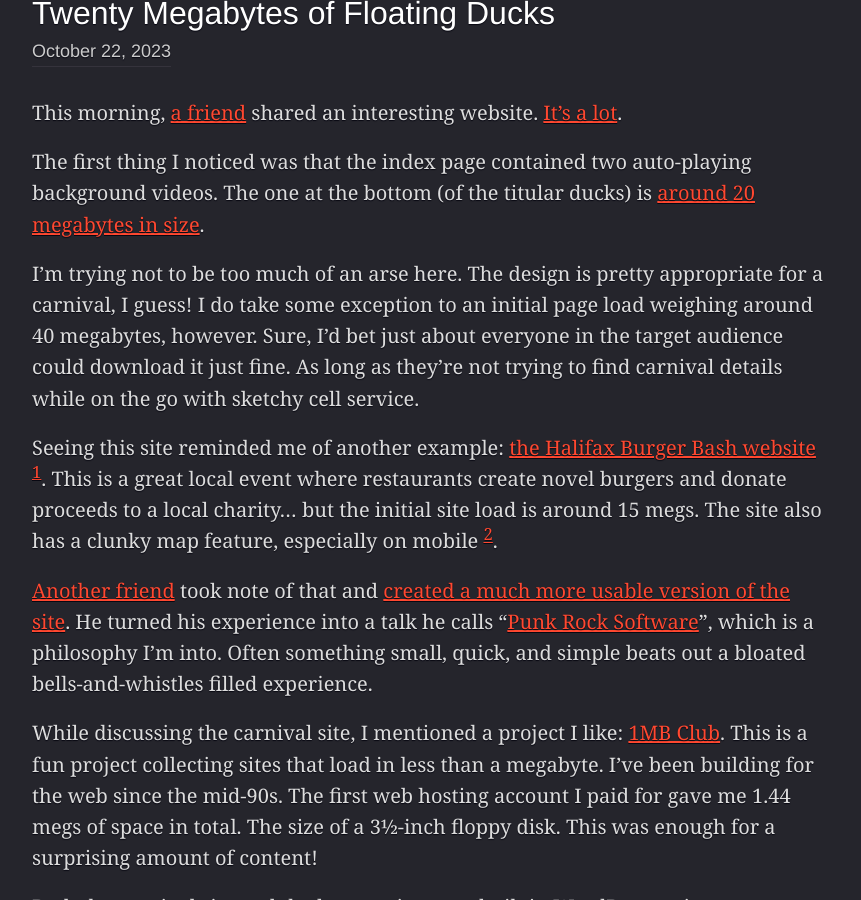
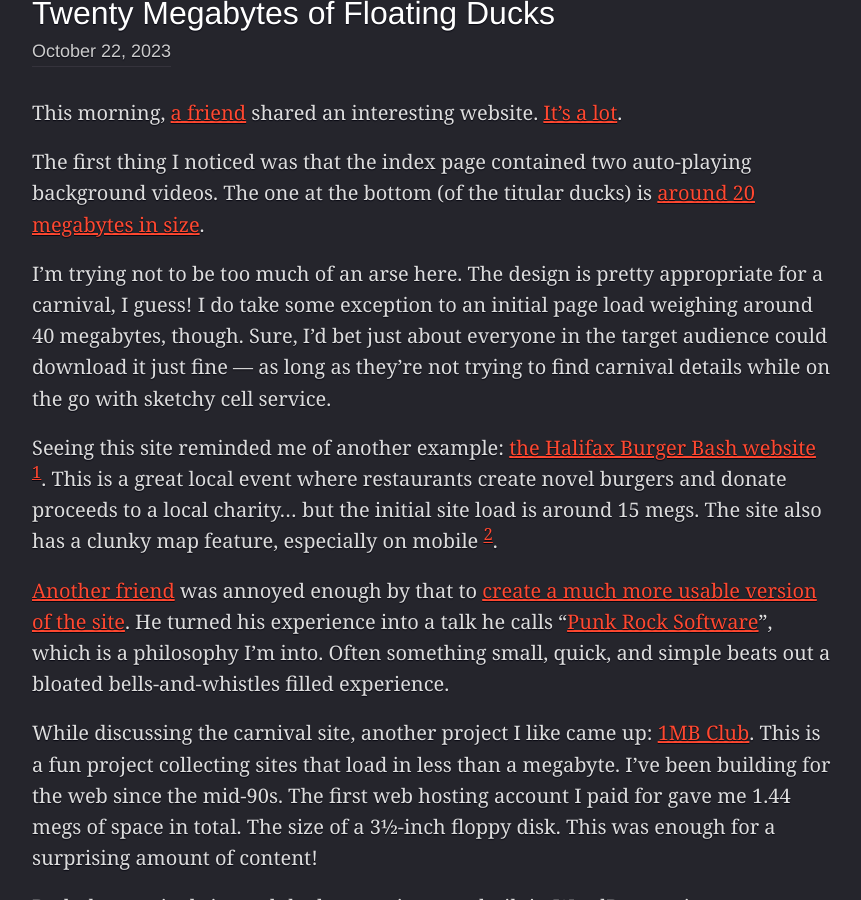
Before and after one commit to gavinanderegg/gavinanderegg.github.io, a Jekyll site: the page built from _posts/2023-10-22-20-megabytes-of-floating-ducks.md, in a window 1280 px wide and 900 px high, scrolled down 197 px. Shown: the whole window, without its empty margins (208-1069 px from the left). Built offline with Jekyll 4.4.1, drawn with Linux system fonts in a browser that asks for light colours.

Commit message:
Minor tweaks

```diff
--- a/_posts/2023-10-22-20-megabytes-of-floating-ducks.md
+++ b/_posts/2023-10-22-20-megabytes-of-floating-ducks.md
@@ -7,13 +7,13 @@
 
 The first thing I noticed was that the index page contained two auto-playing background videos. The one at the bottom (of the titular ducks) is [around 20 megabytes in size](https://eastcoastamusements.ca/wp-content/uploads/2018/05/rubber-ducks-floating-in-carnival-game_wkvxoaoxr__D.mp4).
 
-I'm trying not to be too much of an arse here. The design is pretty appropriate for a carnival, I guess! I do take some exception to an initial page load weighing around 40 megabytes, however. Sure, I'd bet just about everyone in the target audience could download it just fine. As long as they're not trying to find carnival details while on the go with sketchy cell service.
+I'm trying not to be too much of an arse here. The design is pretty appropriate for a carnival, I guess! I do take some exception to an initial page load weighing around 40 megabytes, though. Sure, I'd bet just about everyone in the target audience could download it just fine — as long as they're not trying to find carnival details while on the go with sketchy cell service.
 
 Seeing this site reminded me of another example: [the Halifax Burger Bash website](https://burgerbash.ca) [^1]. This is a great local event where restaurants create novel burgers and donate proceeds to a local charity… but the initial site load is around 15 megs. The site also has a clunky map feature, especially on mobile [^2].
 
-[Another friend](https://www.andrewburke.me) took note of that and [created a much more usable version of the site](https://burgerweek.shindigital.com). He turned his experience into a talk he calls "[Punk Rock Software](https://www.shindigital.com/blogposts/punk_rock_software_at_next_weeks_halihax_160)", which is a philosophy I'm into. Often something small, quick, and simple beats out a bloated bells-and-whistles filled experience.
+[Another friend](https://www.andrewburke.me) was annoyed enough by that to [create a much more usable version of the site](https://burgerweek.shindigital.com). He turned his experience into a talk he calls "[Punk Rock Software](https://www.shindigital.com/blogposts/punk_rock_software_at_next_weeks_halihax_160)", which is a philosophy I'm into. Often something small, quick, and simple beats out a bloated bells-and-whistles filled experience.
 
-While discussing the carnival site, I mentioned a project I like: [1MB Club](https://1mb.club). This is a fun project collecting sites that load in less than a megabyte. I've been building for the web since the mid-90s. The first web hosting account I paid for gave me 1.44 megs of space in total. The size of a 3½-inch floppy disk. This was enough for a surprising amount of content!
+While discussing the carnival site, another project I like came up: [1MB Club](https://1mb.club). This is a fun project collecting sites that load in less than a megabyte. I've been building for the web since the mid-90s. The first web hosting account I paid for gave me 1.44 megs of space in total. The size of a 3½-inch floppy disk. This was enough for a surprising amount of content!
 
 Both the carnival site and the burger site were built in WordPress using pre-configured themes [^3]. Even if not loaded down with videos of ducks, these themes are bulky. I'm certain they help speed up site development, but I don't think I've ever been impressed with a site built this way. The challenge is that most web work is commoditized now. It's often easier to get into the groove of LEGO bricking together something with a site builder, or use a large JavaScript framework when a static site would do.
 
```
